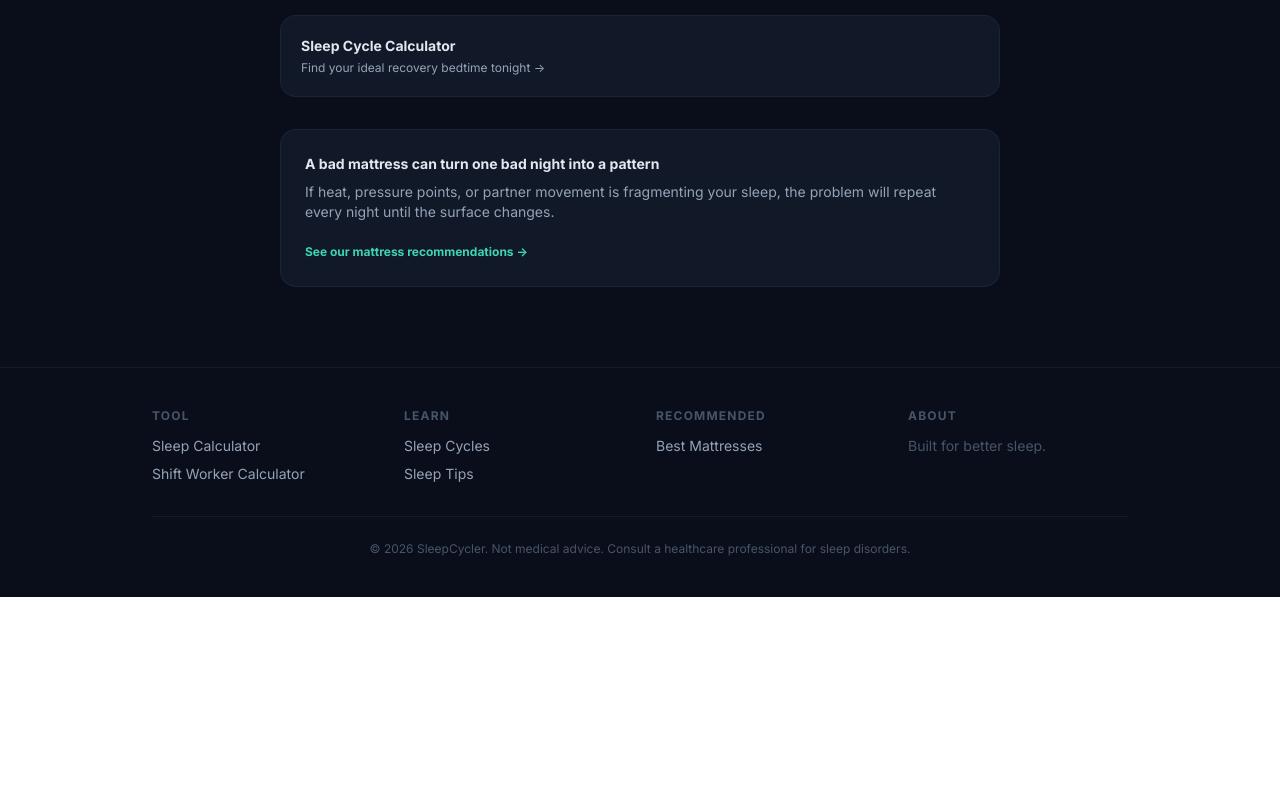
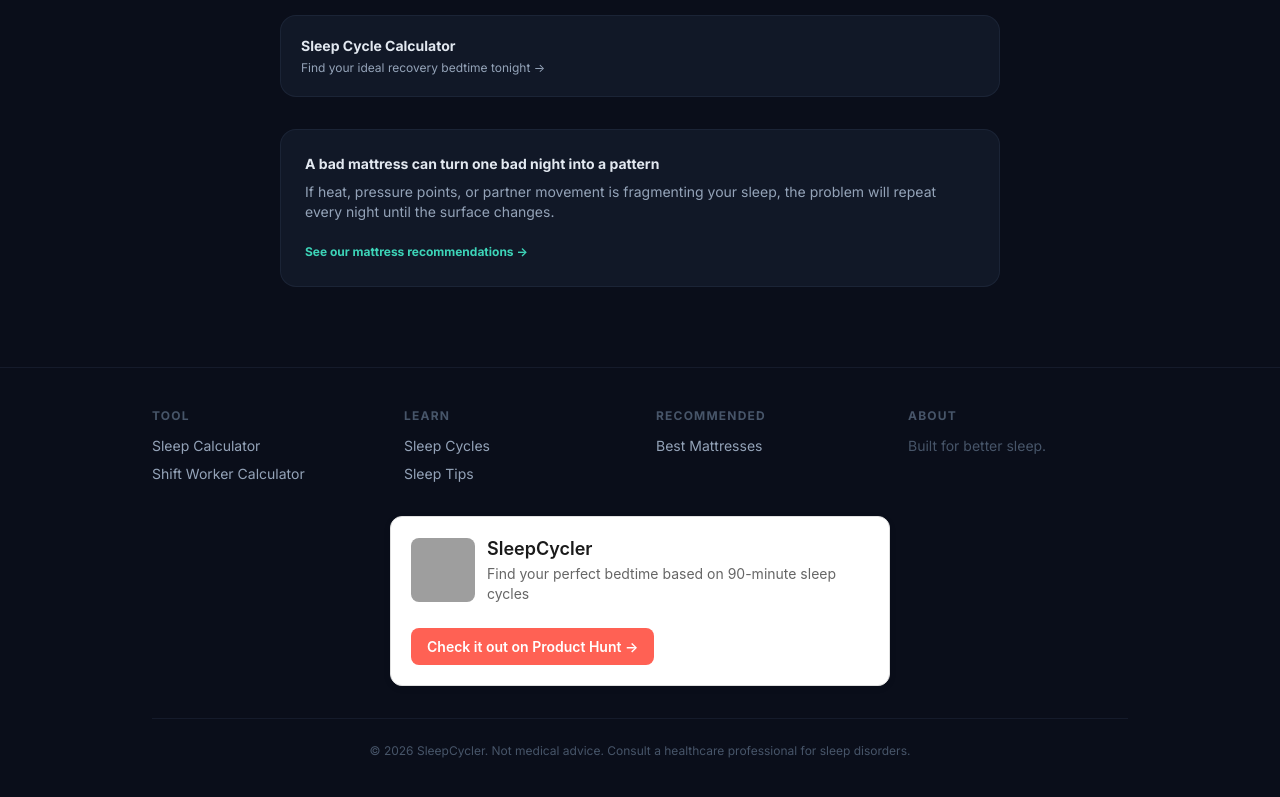
Before and after one commit to James-Hill-864/sleep-calculator, a React (Vite) app: page /blog/sleep-deprivation-effects-one-night in a window 1280 px wide. Shown: the part 4381-5178 px from the top of the page. Before the commit the page ends 4978 px from the top, so only its background shows below. Built offline with nearby package versions, Linux system fonts and the light colour scheme; grey boxes are pictures that could not be loaded.

Commit message:
Add Product Hunt embed card to footer

```diff
--- a/src/components/Footer.jsx
+++ b/src/components/Footer.jsx
@@ -32,6 +32,20 @@
             </div>
           </div>
         </div>
+        {/* Product Hunt embed */}
+        <div className="flex justify-center mb-8">
+          <div style={{ fontFamily: '-apple-system, BlinkMacSystemFont, "Segoe UI", Roboto, "Helvetica Neue", Arial, sans-serif', border: '1px solid #e0e0e0', borderRadius: 12, padding: 20, maxWidth: 500, background: '#fff', boxShadow: '0 2px 8px rgba(0,0,0,0.05)' }}>
+            <div style={{ display: 'flex', alignItems: 'center', gap: 12, marginBottom: 12 }}>
+              <img alt="SleepCycler" src="https://ph-files.imgix.net/43701b32-58cf-4e34-a620-a7302d04647e.png?auto=format&fit=crop&w=80&h=80" style={{ width: 64, height: 64, borderRadius: 8, objectFit: 'cover', flexShrink: 0 }} />
+              <div style={{ flex: 1, minWidth: 0 }}>
+                <h3 style={{ margin: 0, fontSize: 18, fontWeight: 600, color: '#1a1a1a', lineHeight: 1.3, overflow: 'hidden', textOverflow: 'ellipsis', whiteSpace: 'nowrap' }}>SleepCycler</h3>
+                <p style={{ margin: '4px 0 0', fontSize: 14, color: '#666', lineHeight: 1.4, overflow: 'hidden', textOverflow: 'ellipsis', display: '-webkit-box', WebkitLineClamp: 2, WebkitBoxOrient: 'vertical' }}>Find your perfect bedtime based on 90-minute sleep cycles</p>
+              </div>
+            </div>
+            <a href="https://www.producthunt.com/products/sleepcycler?embed=true&utm_source=embed&utm_medium=post_embed" target="_blank" rel="noopener noreferrer" style={{ display: 'inline-flex', alignItems: 'center', gap: 4, marginTop: 12, padding: '8px 16px', background: '#ff6154', color: '#fff', textDecoration: 'none', borderRadius: 8, fontSize: 14, fontWeight: 600 }}>Check it out on Product Hunt →</a>
+          </div>
+        </div>
+
         <div className="border-t border-sleep-border pt-6 text-center">
           <p className="text-xs text-sleep-faint">
             &copy; {new Date().getFullYear()} SleepCycler. Not medical advice. Consult a healthcare professional for sleep disorders.
```
